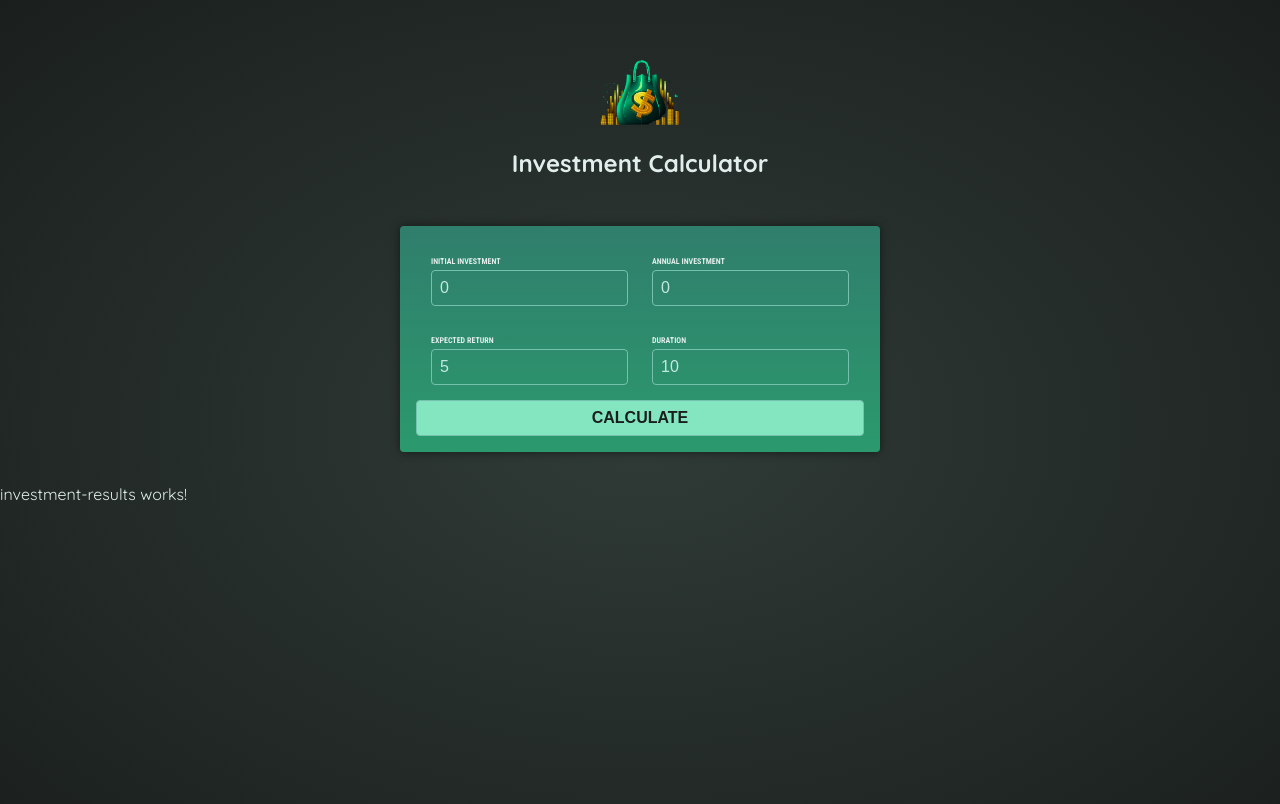
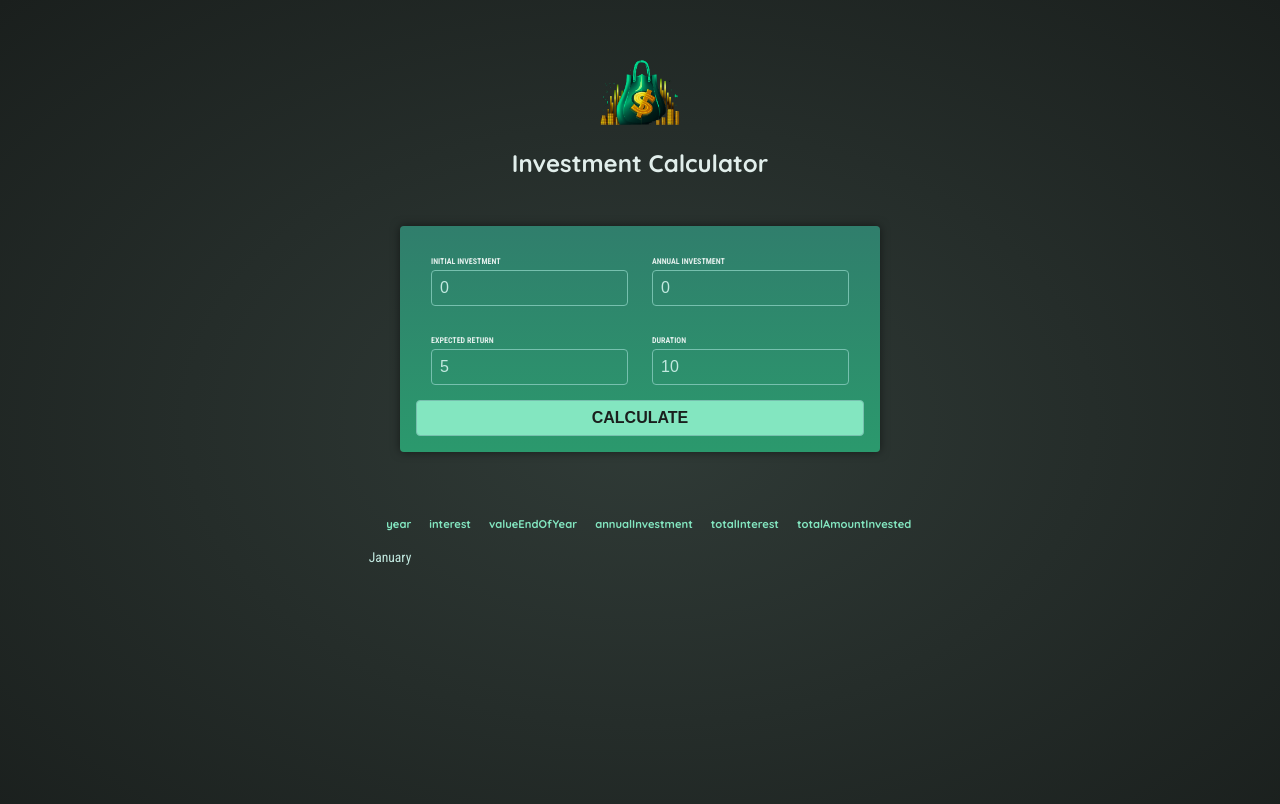
Before and after one commit to EliteCoder75/investment_app-, an Angular app: page / in a window 1280 px wide. Shown: the top 804 px of the page. Built offline with nearby package versions, Linux system fonts and the light colour scheme.

Commit message:
first phase to display the results of calculations

```diff
--- a/src/app/app.component.html
+++ b/src/app/app.component.html
@@ -1,3 +1,3 @@
 <app-header/>
 <app-user-input (emitData)="onCalculateInvestment($event)" />
-<app-investment-results> </app-investment-results>
+<app-investment-results [table]="retAnnualData()"/>
--- a/src/app/app.component.ts
+++ b/src/app/app.component.ts
@@ -12,9 +12,11 @@ import { Metrics } from './user-input/metrics.model';
 })
 export class AppComponent {
 
+  Data: Array<{ year: number; interest: number; valueEndOfYear: number; annualInvestment: number; totalInterest: number; totalAmountInvested: number; }> = [];
+  onCalculateInvestment (data: Metrics) {
 
-  onCalculateInvestment (data: Metrics) {
     const annualData = [];
+
     let investmentValue = data.initial_inv;
 
     for (let i = 0; i < data.duration; i++) {
@@ -34,5 +36,11 @@ export class AppComponent {
     }
 
     //this.emitData.emit(annualData);
-    console.log(annualData)  }
+    this.Data = annualData
+    console.log(this.Data);
+  }
+
+    retAnnualData () {
+      return this.Data;
+    }
 }
--- a/src/app/investment-results/investment-results.component.html
+++ b/src/app/investment-results/investment-results.component.html
@@ -1 +1,21 @@
-<p>investment-results works!</p>
+<p>{{table}}</p>
+
+<table>
+    <thead>
+      <tr>
+        <th>year</th>
+        <th>interest</th>
+        <th>valueEndOfYear</th>
+        <th>annualInvestment</th>
+        <th>totalInterest</th>
+        <th>totalAmountInvested</th>
+      </tr>
+    </thead>
+
+    <tbody>
+      <tr>
+        <td>January</td>
+
+      </tr>
+    </tbody>
+</table>
--- a/src/app/investment-results/investment-results.component.ts
+++ b/src/app/investment-results/investment-results.component.ts
@@ -1,4 +1,4 @@
-import { Component } from '@angular/core';
+import { Component, Input } from '@angular/core';
 
 @Component({
   selector: 'app-investment-results',
@@ -8,7 +8,6 @@ import { Component } from '@angular/core';
   styleUrl: './investment-results.component.css'
 })
 export class InvestmentResultsComponent {
-  display () {
+  @Input({ required: true }) table!: { year: number; interest: number; valueEndOfYear: number; annualInvestment: number; totalInterest: number; totalAmountInvested: number; }[];
 
-  }
 }
```
